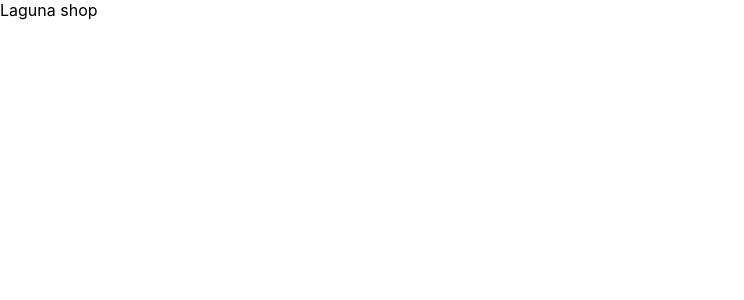
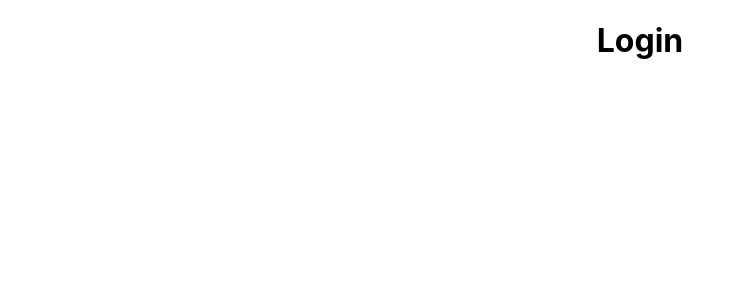
Before and after one commit to stereaam/react-laguna-shop, a React (Create React App) app: page /login in a window 1280 px wide. Shown: the top 300 px of the page, without its empty margins (0-744 px from the left). Built offline with nearby package versions, Linux system fonts and the light colour scheme.

Commit message:
create shop pages

```diff
--- a/src/App.js
+++ b/src/App.js
@@ -1,5 +1,10 @@
 import react from 'react';
 import './App.css';
+import Home from './pages/Home';
+import Login from './pages/Login';
+import About from './pages/About';
+import Page404 from './pages/Page404';
+import {Routes, Route } from "react-router-dom";
 
 class App extends react.Component{
   constructor(){
@@ -9,8 +14,13 @@
 
   render(){
     return(
-      <div>
-        Laguna shop
+      <div className="App">
+        <Routes>
+          <Route path="/login" element={<Login />} />
+          <Route path="/" element={<Home />} />
+          <Route path="/about" element={<About />} />
+          <Route path="*" element={<Page404 />} />
+        </Routes>
       </div>
     )
   }
--- a/src/index.js
+++ b/src/index.js
@@ -3,11 +3,14 @@
 import './index.css';
 import App from './App';
 import reportWebVitals from './reportWebVitals';
+import { BrowserRouter } from "react-router-dom";
 
 ReactDOM.render(
-  <React.StrictMode>
-    <App />
-  </React.StrictMode>,
+  <BrowserRouter>
+    <React.StrictMode>
+      <App />
+    </React.StrictMode>
+  </BrowserRouter>,
   document.getElementById('root')
 );
 
--- /dev/null
+++ b/src/pages/About.jsx
@@ -0,0 +1,11 @@
+import React from 'react'
+
+function About() {
+    return (
+        <div>
+            <h1>About</h1>
+        </div>
+    )
+}
+
+export default About
--- /dev/null
+++ b/src/pages/Home.jsx
@@ -0,0 +1,11 @@
+import React from 'react'
+
+function Home() {
+    return (
+        <div>
+            <h1>Home</h1>
+        </div>
+    )
+}
+
+export default Home
--- /dev/null
+++ b/src/pages/Login.jsx
@@ -0,0 +1,11 @@
+import React from 'react'
+
+function Login() {
+    return (
+        <div>
+            <h1>Login</h1>
+        </div>
+    )
+}
+
+export default Login
--- /dev/null
+++ b/src/pages/Page404.jsx
@@ -0,0 +1,11 @@
+import React from 'react'
+
+function Page404() {
+    return (
+        <div>
+            <h1>404 NOT FOUND</h1>
+        </div>
+    )
+}
+
+export default Page404
```
